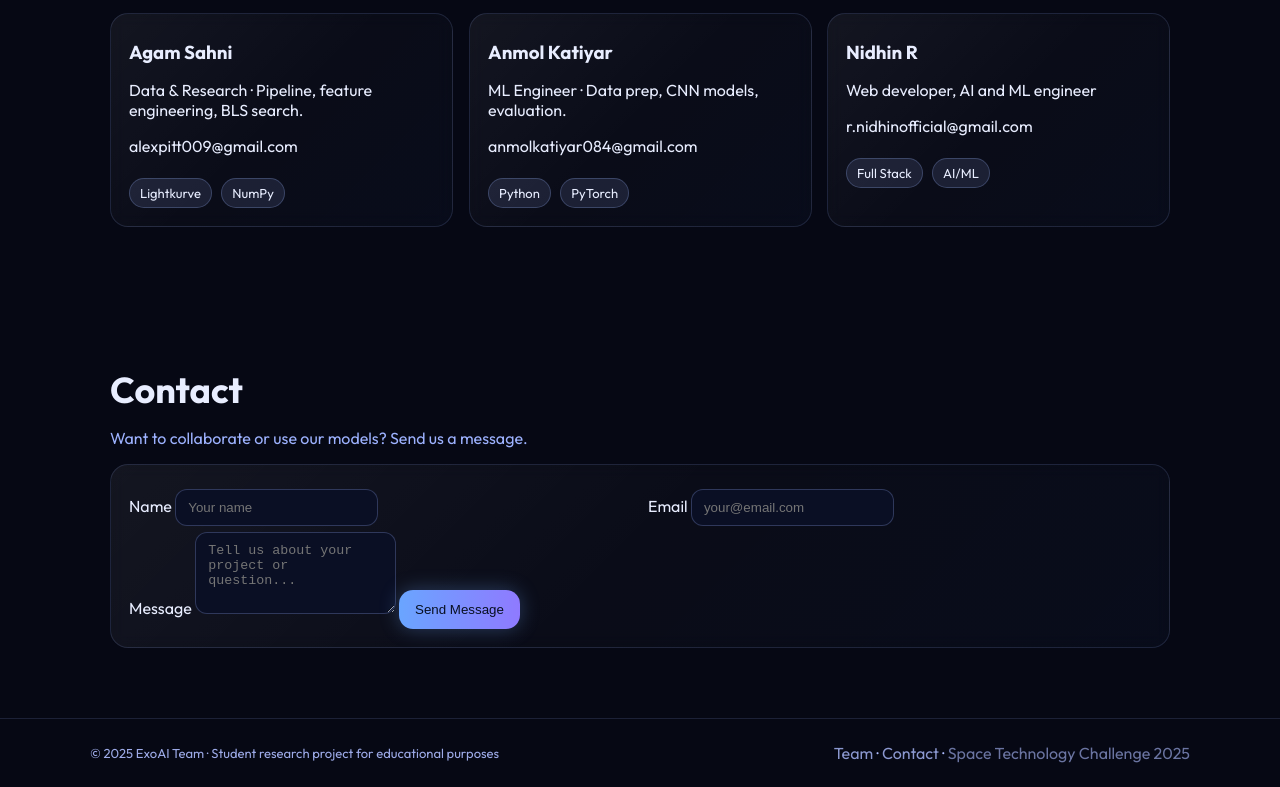
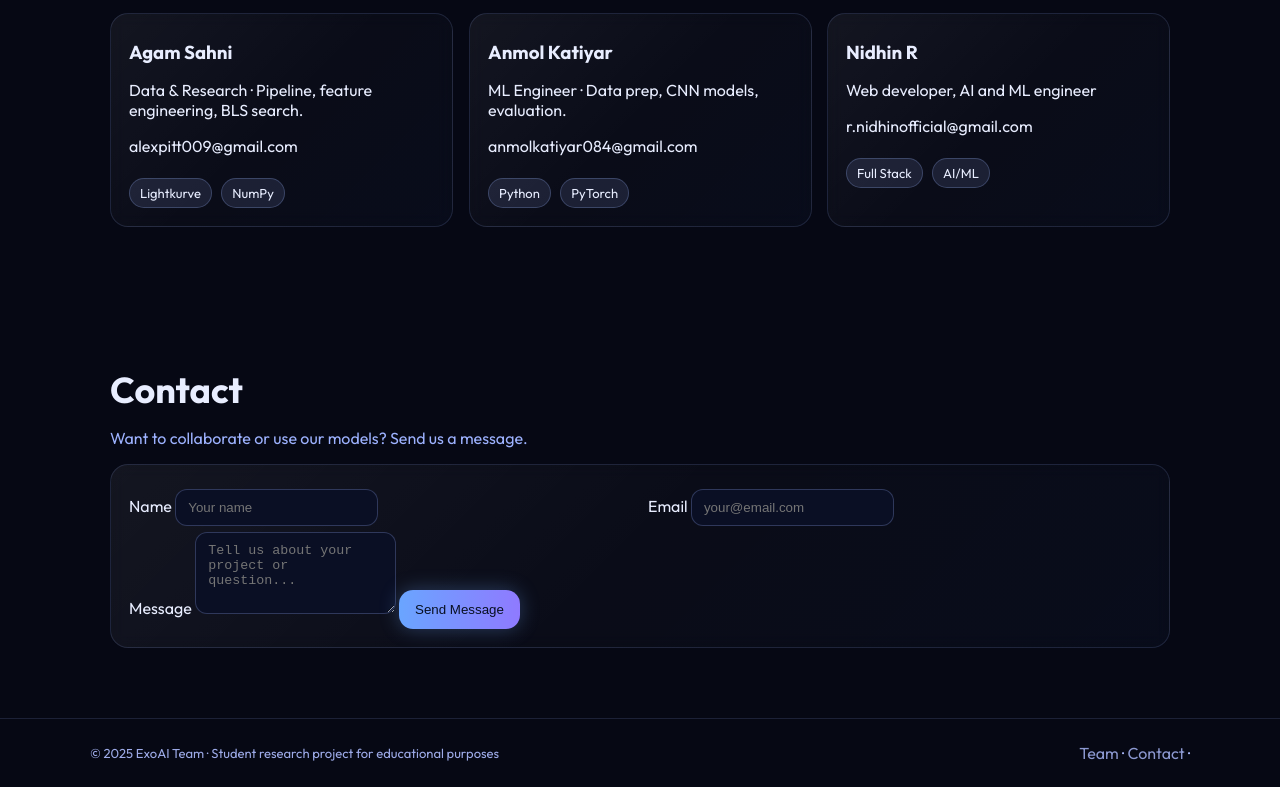
Before and after one commit to alexpittz/Exoplanets-AI, a plain HTML site: page index.html in a window 1280 px wide. Shown: the part 6587-7374 px from the top of the page. Drawn offline with Linux system fonts and the light colour scheme.

Commit message:
Update index.html

```diff
--- a/index.html
+++ b/index.html
@@ -765,7 +765,7 @@
             <div>
                 <a href="#team" style="opacity:.8">Team</a> ·
                 <a href="#contact" style="opacity:.8">Contact</a> ·
-                <span style="opacity:.6">Space Technology Challenge 2025</span>
+
             </div>
         </div>
     </footer>
```
